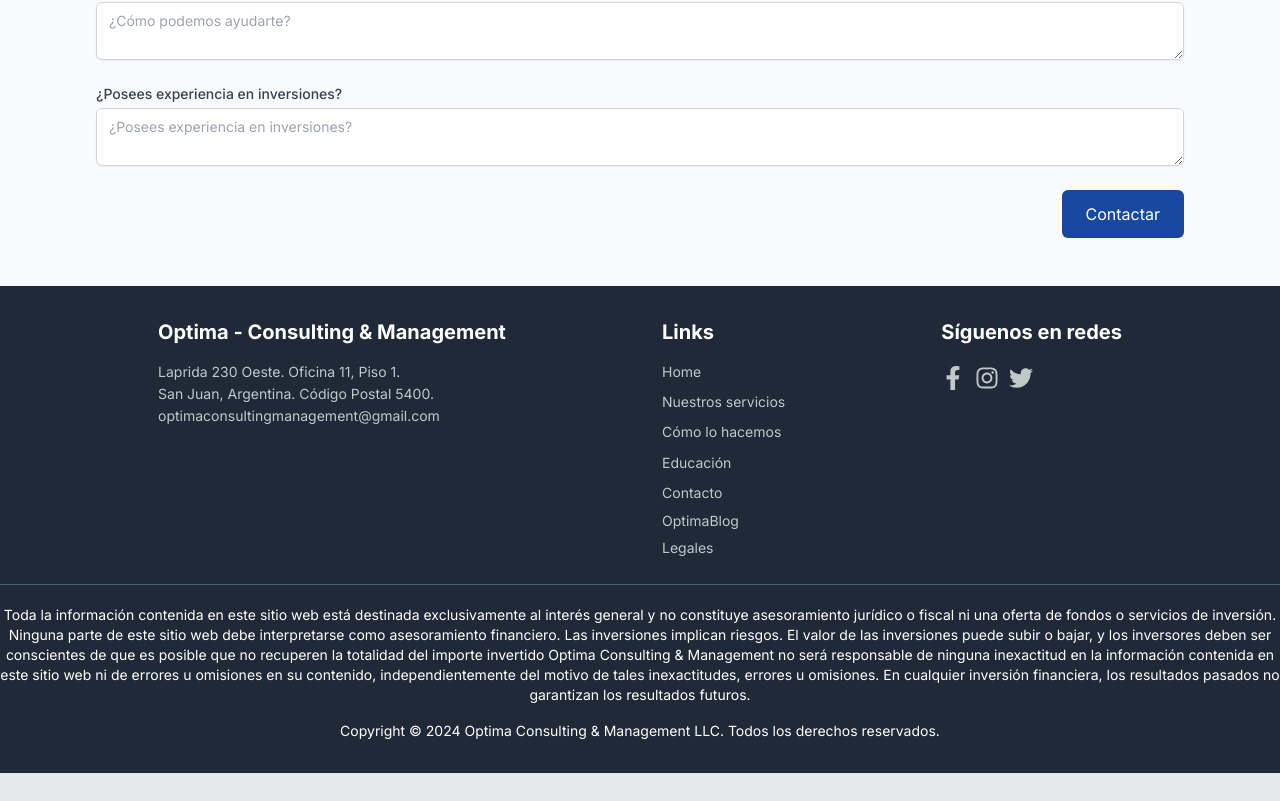
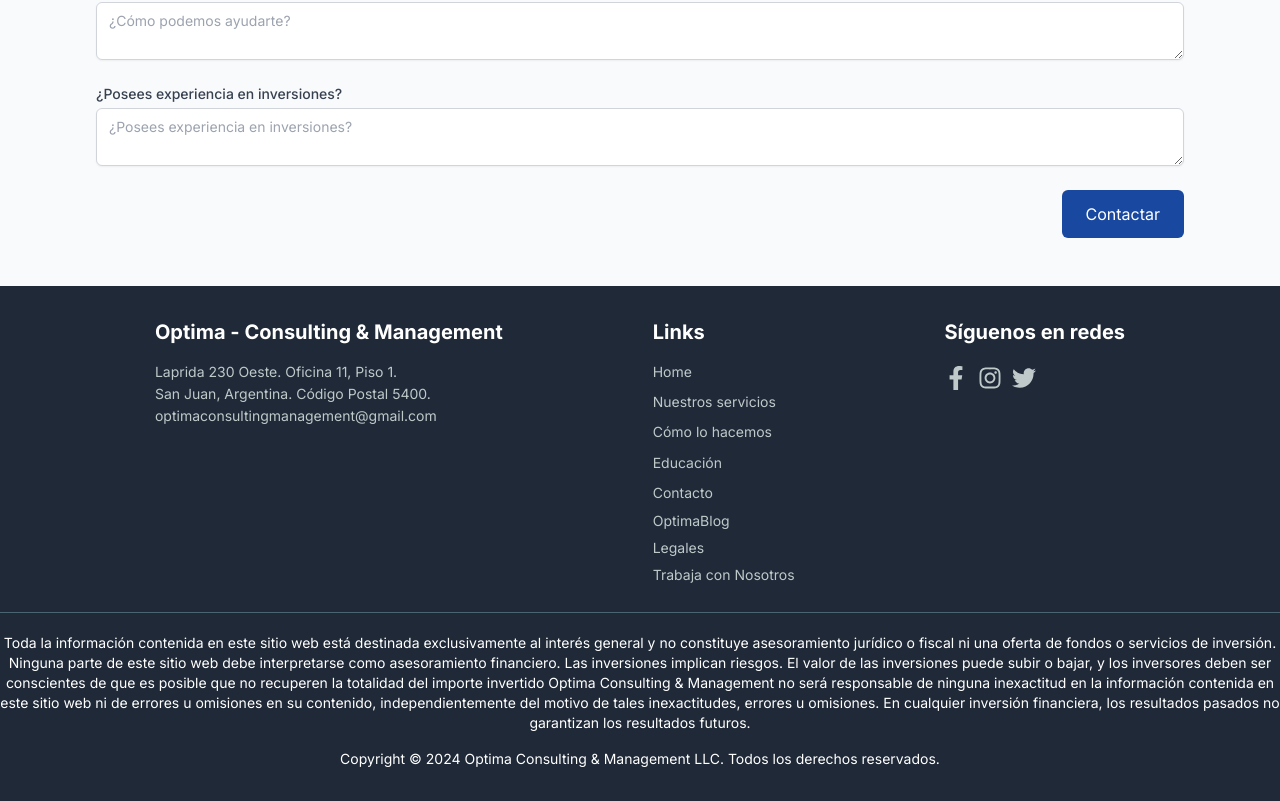
Before and after one commit to fedeheisemberg/Optima-Landing-Page, a Next.js app: page / in a window 1280 px wide. Shown: the part 4511-5312 px from the top of the page. Before the commit the page ends 5284 px from the top, so only its background shows below. Built offline with nearby package versions, Linux system fonts and the light colour scheme; no server answers.

Commit message:
Join Us básico provisorio

```diff
--- a/components/footer.js
+++ b/components/footer.js
@@ -50,6 +50,11 @@
             <li>
               <a href="https://drive.google.com/drive/folders/1g8yRqicXvtFnpt8U3Wa23wLKoaX6QMd8?usp=drive_link" target="_blank" rel="noopener noreferrer" className="hover:text-primary-500">
               Legales
+              </a>
+            </li>
+            <li>
+              <a href="https://forms.gle/aCkad8dtzoVQK7Wx8" target="_blank" rel="noopener noreferrer" className="hover:text-primary-500">
+              Trabaja con Nosotros
               </a>
             </li>
 
```
